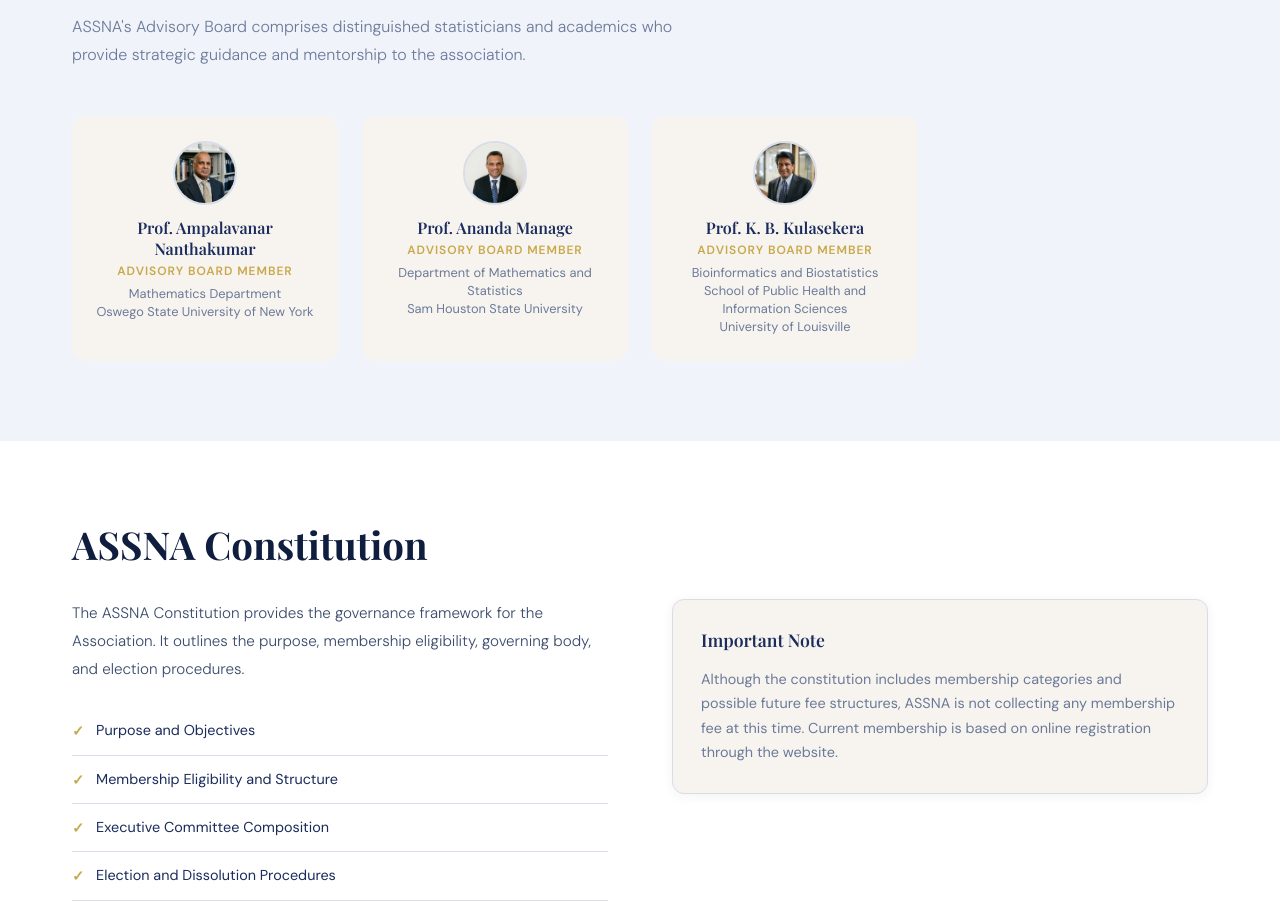
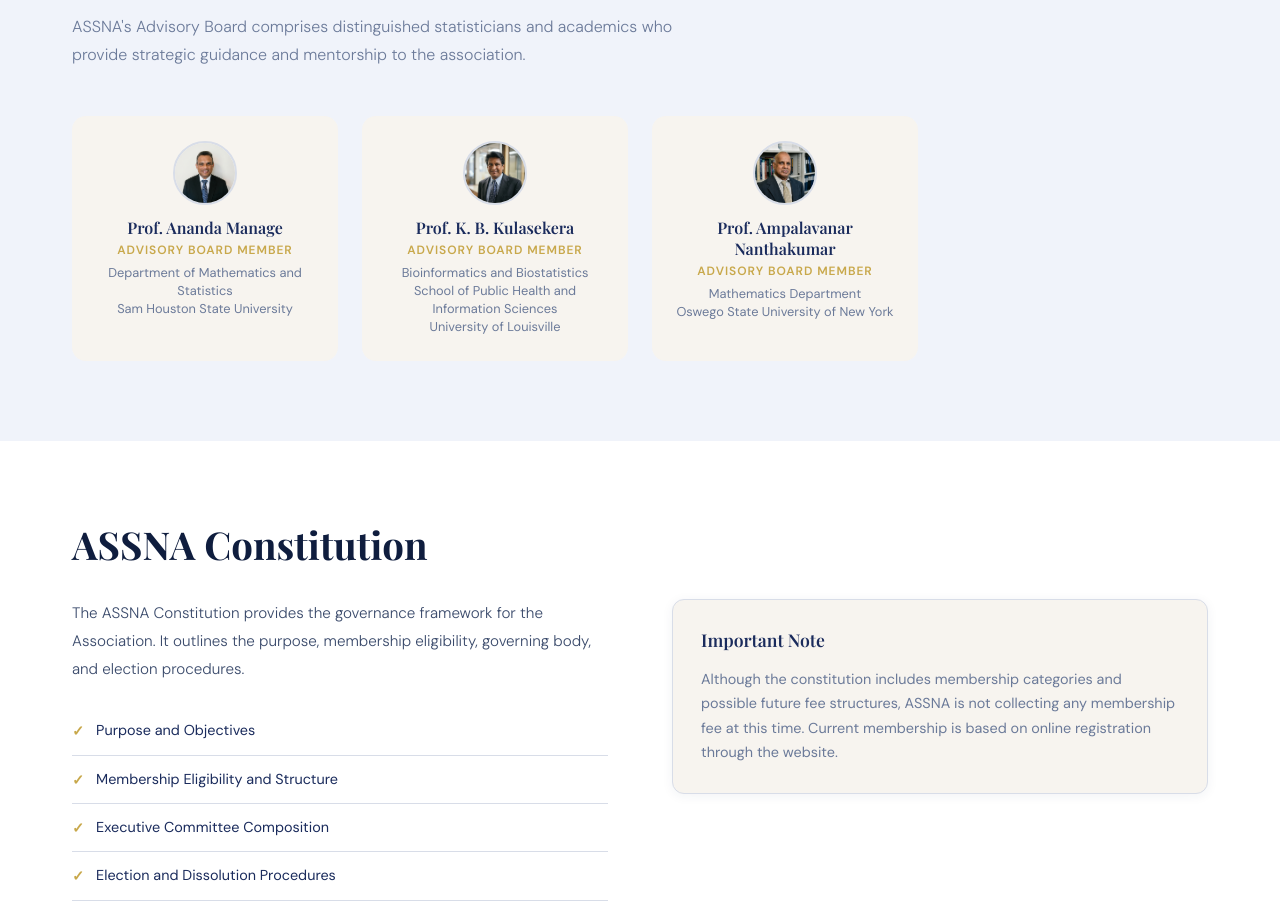
Before and after one commit to assnaorg-star/assna, a Next.js app: page /committee in a window 1280 px wide. Shown: the part 1333-2246 px from the top of the page. Built offline with nearby package versions, Linux system fonts and the light colour scheme.

Commit message:
Reorder advisory board: Manage, Kulasekera, Nanthakumar

```diff
--- a/app/committee/page.tsx
+++ b/app/committee/page.tsx
@@ -25,13 +25,6 @@
 // Advisory board
 const advisoryBoard = [
   {
-    initials: 'AN',
-    name: 'Prof. Ampalavanar Nanthakumar',
-    role: 'Advisory Board Member',
-    affil: 'Mathematics Department\nOswego State University of New York',
-    image: '/Amp Nanthakumar.jpg'
-  },
-  {
     initials: 'AM',
     name: 'Prof. Ananda Manage',
     role: 'Advisory Board Member',
@@ -44,6 +37,13 @@
     role: 'Advisory Board Member',
     affil: 'Bioinformatics and Biostatistics\nSchool of Public Health and Information Sciences\nUniversity of Louisville',
     image: '/KB Kulasekara.jpg'
+  },
+  {
+    initials: 'AN',
+    name: 'Prof. Ampalavanar Nanthakumar',
+    role: 'Advisory Board Member',
+    affil: 'Mathematics Department\nOswego State University of New York',
+    image: '/Amp Nanthakumar.jpg'
   },
 ]
 
```
